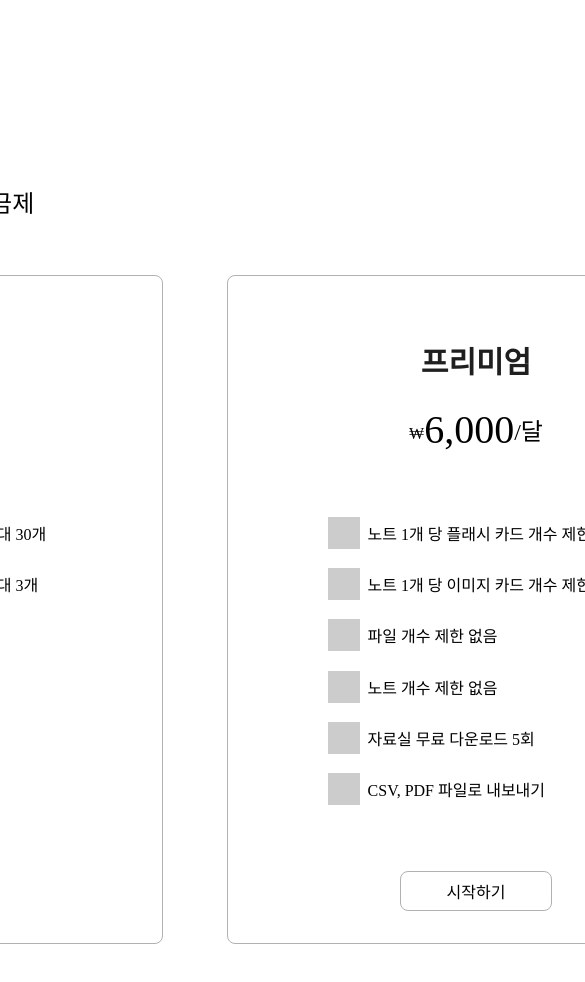
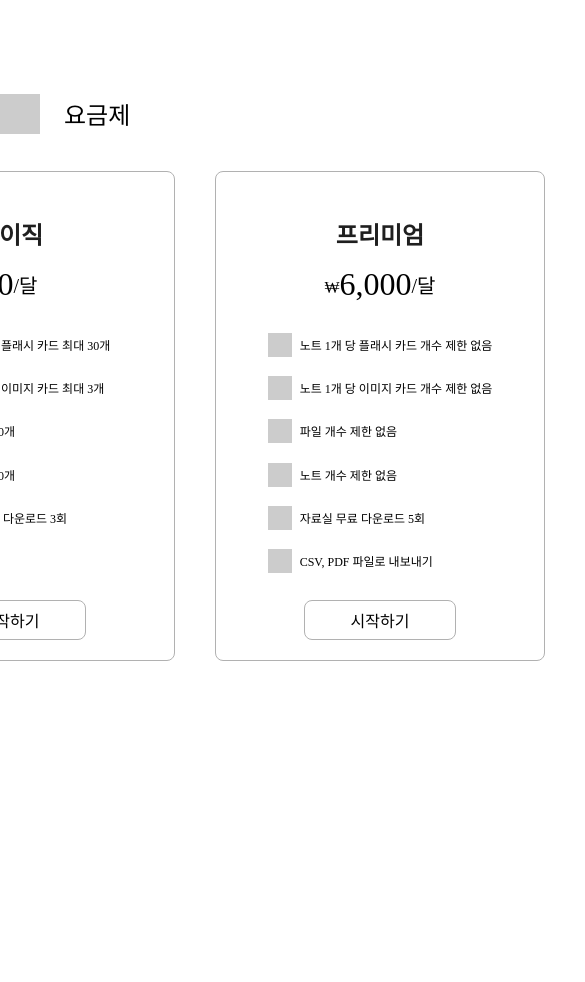
Before and after one commit to UMC-CARDIFY/Client-V1, a React (Vite) app: page /mypage/subscription in a window 390 px wide. Shown: the top 982 px of the page, 585 px wide, since content can reach past the window. After the commit the page ends 844 px from the top, so only its background shows below. Built offline with nearby package versions, Linux system fonts and the light colour scheme.

Commit message:
Feat: 포인트 및 요금제 화면 반응형 추가

```diff
--- a/src/pages/MyPage/PointPage.jsx
+++ b/src/pages/MyPage/PointPage.jsx
@@ -1,4 +1,3 @@
-import React from 'react';
 import styled from 'styled-components';
 import { useNavigate } from 'react-router-dom';
 
@@ -7,14 +6,30 @@ const OuterContainer = styled.div`
   justify-content: center;
   width: 100%;
   padding: 10rem 0;
+
+  @media screen and (max-width: 1440px) {
+    padding: 9.37rem 0;
+  }
+
+  @media screen and (max-width: 1024px) {
+    padding: 7.37rem 0;
+  }
 `;
 
 const InnerContainer = styled.div`
   width: 100%;
-  max-width: 58rem;
+  max-width: 60rem;
   display: flex;
   flex-direction: column;
   align-items: center;
+
+  @media screen and (max-width: 1440px) {
+    max-width: 55rem;
+  }
+
+  @media screen and (max-width: 1024px) {
+    max-width: 36rem;
+  }
 `;
 
 const Header = styled.div`
@@ -22,7 +37,7 @@ const Header = styled.div`
   align-items: center;
   gap: 0.5rem;
   align-self: flex-start;
-  margin-left: -2rem;
+  margin-left: -4.5rem;
 `;
 
 const BackButton = styled.button`
@@ -32,11 +47,17 @@ const BackButton = styled.button`
   cursor: pointer;
   border: none;
   margin-right: 1rem;
+
+  @media screen and (max-width: 1024px) {
+    width: 2.5rem;
+    height: 2.5rem;
+    margin-right: 1.5rem;
+  }
+
 `;
 
 const ContentContainer = styled.div`
   width: 100%;
-  max-width: 53rem;
   display: flex;
   flex-direction: column;
   align-items: center;
@@ -68,6 +89,14 @@ const PointOption = styled.button`
   border: 1px solid var(--B1B1B1, #B1B1B1);
   background: #FFF;
   cursor: pointer;
+
+  @media screen and (max-width: 1440px) {
+    padding: 1.75rem 2rem;
+  }
+
+  @media screen and (max-width: 1024px) {
+    padding: 1.25rem 2rem;
+  }
 `;
 
 const Username = styled.span`
@@ -77,6 +106,10 @@ const Username = styled.span`
   font-style: normal;
   font-weight: 300;
   line-height: normal;
+
+  @media screen and (max-width: 1024px) {
+    font-size: 1rem;
+  }
 `;
 
 const UserPoint = styled.span`
@@ -87,6 +120,10 @@ const UserPoint = styled.span`
   font-weight: 500;
   line-height: normal;
   align-self: flex-start;
+
+  @media screen and (max-width: 1024px) {
+    font-size: 2rem;
+  }
 `;
 
 const Divider = styled.div`
@@ -103,6 +140,10 @@ const Text = styled.span`
   font-style: normal;
   font-weight: 300;
   line-height: normal;
+
+  @media screen and (max-width: 1024px) {
+    font-size: 1rem;
+  }
 `;
 
 const Text2 = styled.span`
@@ -112,6 +153,10 @@ const Text2 = styled.span`
   font-style: normal;
   font-weight: 600;
   line-height: normal;
+
+  @media screen and (max-width: 1024px) {
+    font-size: 1rem;
+  }
 `;
 
 const ChargeText = styled.p`
@@ -123,6 +168,11 @@ const ChargeText = styled.p`
   line-height: normal;
   align-self: flex-start;
   margin: 1rem 0 2rem 0;
+
+  @media screen and (max-width: 1024px) {
+    margin: 1rem 0;
+  }
+
 `;
 
 const PointPage = () => {
--- a/src/pages/MyPage/SubscriptionPage.jsx
+++ b/src/pages/MyPage/SubscriptionPage.jsx
@@ -1,4 +1,3 @@
-import React from 'react';
 import styled from 'styled-components';
 import { useNavigate } from 'react-router-dom';
 
@@ -8,7 +7,16 @@ const SubPageContainer = styled.div`
   display: flex;
   align-items: center;
   flex-direction: column;
-  padding: 10rem 0;
+  padding: 9rem 0;
+
+  @media screen and (max-width: 1440px) {
+    padding: 7.5rem 0;
+  }
+
+  @media screen and (max-width: 1024px) {
+    padding: 4.5rem 0;
+  }
+
 `;
 
 const InnerContainer = styled.div`
@@ -17,16 +25,33 @@ const InnerContainer = styled.div`
   display: flex;
   flex-direction: column;
   align-items: center;
+
+  @media screen and (max-width: 1440px) {
+    max-width: 57.5rem;
+  }
+
+  @media screen and (max-width: 1024px) {
+    max-width: 52.5rem;
+  }
 `;
 
 const Header = styled.header`
   display: flex;
   gap: 0.5rem;
   justify-content: flex-start;
-   align-items: center;
+  align-items: center;
   width: 100%;
   margin-left: -13rem;
   margin-bottom: 2rem;
+
+  @media screen and (max-width: 1440px) {
+    margin-left: -10rem;
+  }
+
+  @media screen and (max-width: 1024px) {
+    margin-left: 0rem;
+    margin-bottom: 1rem;
+  }
 `;
 
 const BackButton = styled.button`
@@ -36,6 +61,11 @@ const BackButton = styled.button`
   cursor: pointer;
   border: none;
   margin-right: 1rem;
+
+  @media screen and (max-width: 1024px) {
+    width: 2.5rem;
+    height: 2.5rem;
+  }
 `;
 
 const Title = styled.p`
@@ -52,6 +82,16 @@ const PlansWrapper = styled.div`
   display: flex;
   gap: 4rem;
   justify-content: center;
+
+  @media screen and (max-width: 1440px) {
+    max-width: 53rem;
+    gap: 3rem;
+  }
+
+  @media screen and (max-width: 1024px) {
+    max-width: 46rem;
+    gap: 2.5rem;
+  }
 `;
 
 const PlanContainer = styled.div`
@@ -66,9 +106,20 @@ const PlanContainer = styled.div`
   background: #FFF;
   padding: 2rem;
   position: relative;
+
+  @media screen and (max-width: 1440px) {
+    width: 25rem;
+  }
+
+  @media screen and (max-width: 1024px) {
+    width: 18rem;
+    height: 28rem;
+    padding: 1.25rem;
+  }
+
 `;
 
-const PlanTitle = styled.h3`
+const PlanTitle = styled.p`
   color: #1F1F1F;
   text-align: center;
   font-family: Pretendard;
@@ -77,6 +128,12 @@ const PlanTitle = styled.h3`
   font-weight: 600;
   line-height: normal;
   margin-bottom: 1.5rem;
+
+  @media screen and (max-width: 1024px) {
+    font-size: 1.5rem;
+    margin-bottom: 0.75rem;
+  }
+
 `;
 
 const PlanPriceDiv = styled.div`
@@ -84,6 +141,10 @@ const PlanPriceDiv = styled.div`
   align-items: center;
   justify-content: center;
   margin-bottom: 4rem;
+
+  @media screen and (max-width: 1024px) {
+    margin-bottom: 1.75rem;
+  }
 `;
 
 const PlanPriceValue = styled.span`
@@ -94,6 +155,10 @@ const PlanPriceValue = styled.span`
   font-style: normal;
   font-weight: 500;
   line-height: normal;
+
+  @media screen and (max-width: 1024px) {
+    font-size: 2rem;
+  }
 `;
 
 const PlanPricePerMonth = styled.span`
@@ -103,6 +168,10 @@ const PlanPricePerMonth = styled.span`
   font-style: normal;
   font-weight: 300;
   line-height: normal;
+
+  @media screen and (max-width: 1024px) {
+    font-size: 1.25rem;
+  }
 `;
 
 const PlanList = styled.div`
@@ -120,6 +189,12 @@ const CheckIcon = styled.div`
   flex-shrink: 0;
   background: #ccc;
   margin-right: 0.5rem;
+
+  @media screen and (max-width: 1024px) {
+    width: 1.5rem;
+    height: 1.5rem;
+  }
+
 `;
 
 const Text = styled.p`
@@ -144,6 +219,11 @@ const PlanItem = styled.div`
   font-style: normal;
   font-weight: 400;
   line-height: normal;
+
+  @media screen and (max-width: 1024px) {
+    font-size: 0.75rem;
+  }
+
 `;
 
 const StartButton = styled.button`
```
